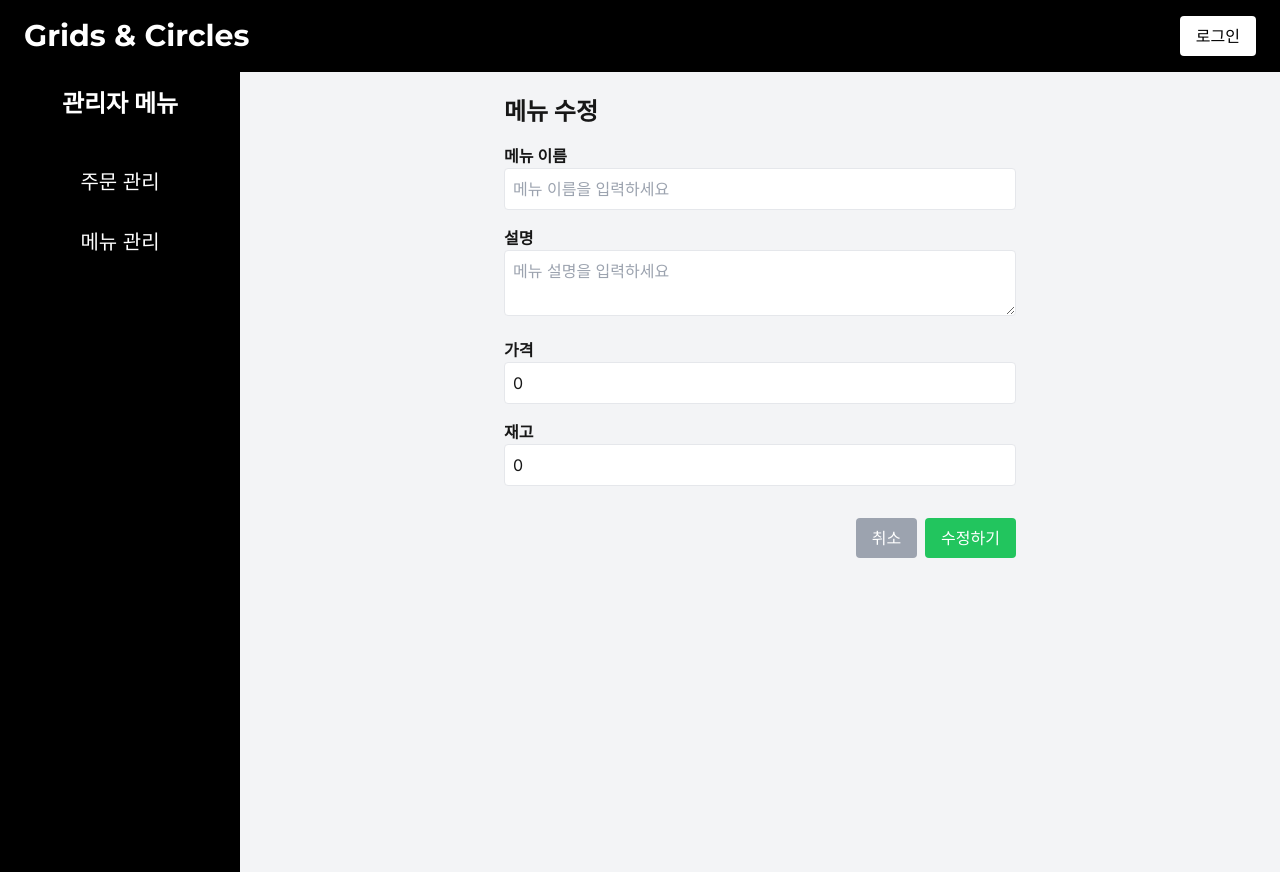
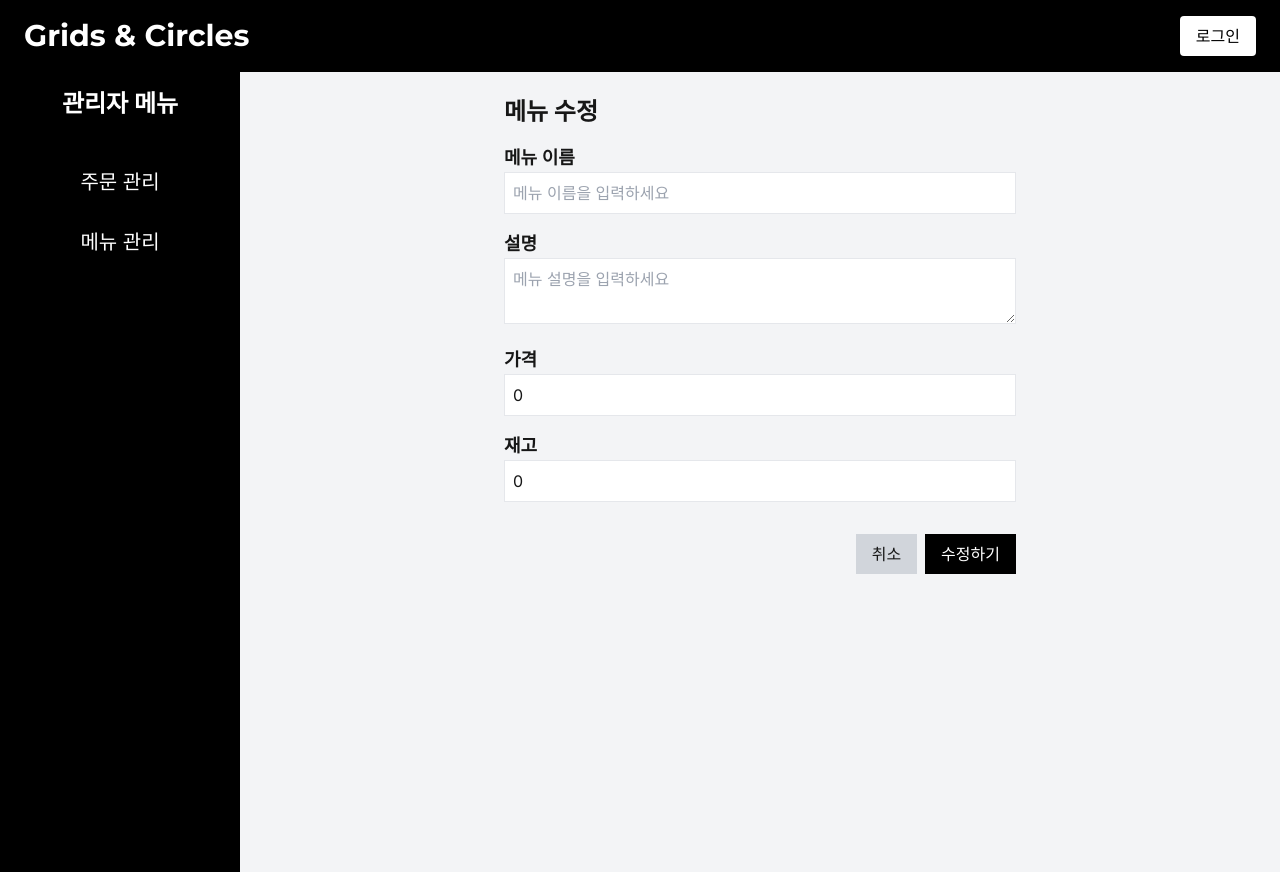
Before and after one commit to prgrms-be-devcourse/NBE6-8-1-Team2, a Next.js app in the folder frontend/: page /admin/menus/1 in a window 1280 px wide. Built offline with nearby package versions, Linux system fonts and the light colour scheme; no server answers.

Commit message:
style: 관리자 메뉴 수정 페이지 UI 개선 (#70)

```diff
--- a/frontend/src/app/admin/menus/[id]/page.tsx
+++ b/frontend/src/app/admin/menus/[id]/page.tsx
@@ -77,7 +77,7 @@ export default function EditMenu({ params }: Props) {
     }
   };
 
-  if (loading) return <p>로딩 중입니다...</p>;
+  if (loading) return <p className="text-center mt-10">로딩 중입니다...</p>;
 
   return (
     <div className="px-4 w-full flex justify-center">
@@ -86,10 +86,10 @@ export default function EditMenu({ params }: Props) {
 
         <form onSubmit={handleSubmit} className="space-y-4">
           <div>
-            <label className="block font-semibold">메뉴 이름</label>
+            <label className="block text-lg font-semibold">메뉴 이름</label>
             <input
               type="text"
-              className="w-full border p-2 rounded"
+              className="w-full border p-2"
               value={name}
               onChange={(e) => setName(e.target.value)}
               placeholder="메뉴 이름을 입력하세요"
@@ -97,9 +97,9 @@ export default function EditMenu({ params }: Props) {
           </div>
 
           <div>
-            <label className="block font-semibold">설명</label>
+            <label className="block text-lg font-semibold">설명</label>
             <textarea
-              className="w-full border p-2 rounded"
+              className="w-full border p-2"
               value={description}
               onChange={(e) => setDescription(e.target.value)}
               placeholder="메뉴 설명을 입력하세요"
@@ -107,10 +107,10 @@ export default function EditMenu({ params }: Props) {
           </div>
 
           <div>
-            <label className="block font-semibold">가격</label>
+            <label className="block text-lg font-semibold">가격</label>
             <input
               type="number"
-              className="w-full border p-2 rounded"
+              className="w-full border p-2"
               value={price}
               onChange={(e) => setPrice(Number(e.target.value))}
               placeholder="가격을 입력하세요"
@@ -118,10 +118,10 @@ export default function EditMenu({ params }: Props) {
           </div>
 
           <div>
-            <label className="block font-semibold">재고</label>
+            <label className="block text-lg font-semibold">재고</label>
             <input
               type="number"
-              className="w-full border p-2 rounded"
+              className="w-full border p-2"
               value={stockCount}
               onChange={(e) => setStockCount(Number(e.target.value))}
               placeholder="재고 수량을 입력하세요"
@@ -134,7 +134,7 @@ export default function EditMenu({ params }: Props) {
             <button
               type="button"
               onClick={() => router.push("/admin/menus")}
-              className="px-4 py-2 bg-gray-400 text-white rounded hover:bg-gray-500"
+              className="px-4 py-2 bg-gray-300 hover:bg-gray-200"
             >
               취소
             </button>
@@ -142,7 +142,7 @@ export default function EditMenu({ params }: Props) {
             {/* 수정 버튼 */}
             <button
               type="submit"
-              className="px-4 py-2 bg-green-500 text-white rounded hover:bg-green-600"
+              className="px-4 py-2 bg-black text-white hover:bg-neutral-800"
             >
               수정하기
             </button>
```
